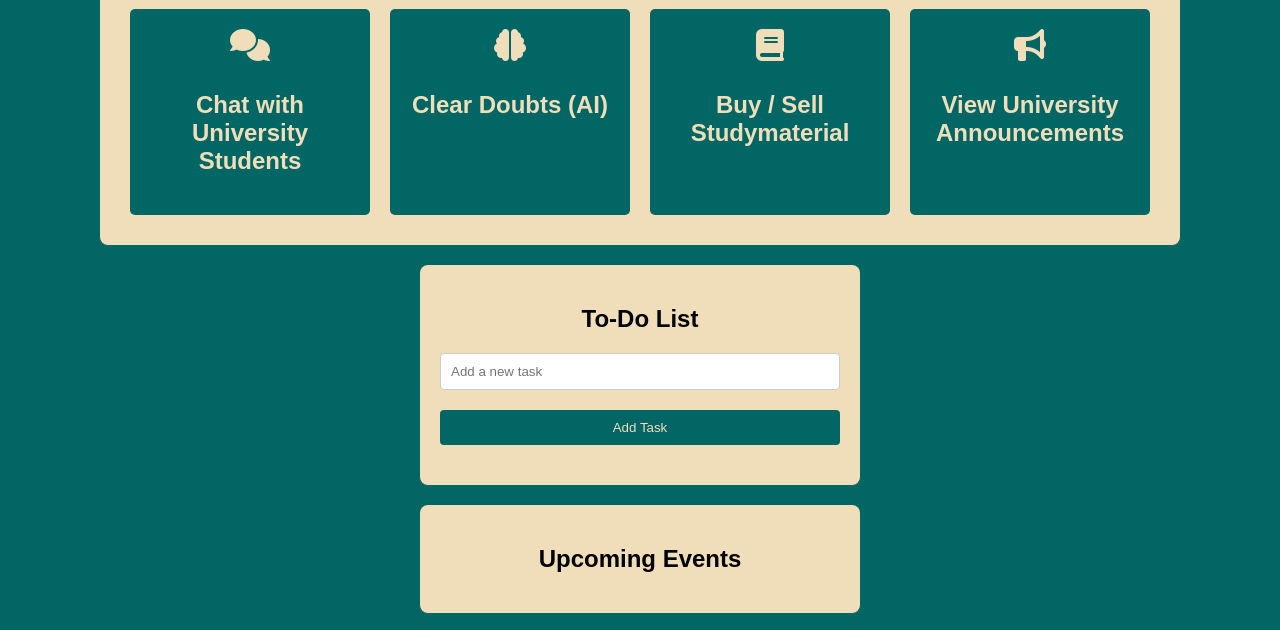
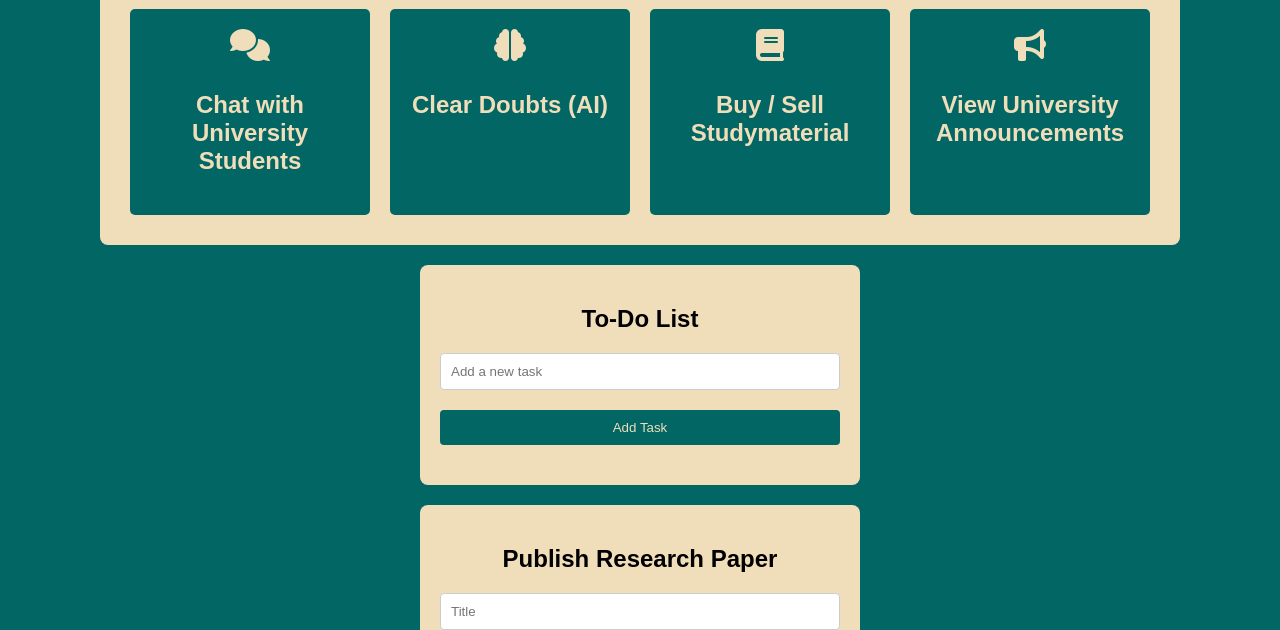
Before and after one commit to amshuu/diksuchi_raw, a plain HTML site: page index.html in a window 1280 px wide. Shown: the part 183-813 px from the top of the page. Drawn offline with Linux system fonts and the light colour scheme.

Commit message:
Update index.html

```diff
--- a/index.html
+++ b/index.html
@@ -44,10 +44,7 @@
         <button onclick="addTask()">Add Task</button>
         <ul id="todo-list"></ul>
     </div>
-    <div class="events-container">
-        <h2>Upcoming Events</h2>
-        <ul id="events-list"></ul>
-    </div>
+
     <div class="research-container">
         <h2>Publish Research Paper</h2>
         <form id="research-form">
```
